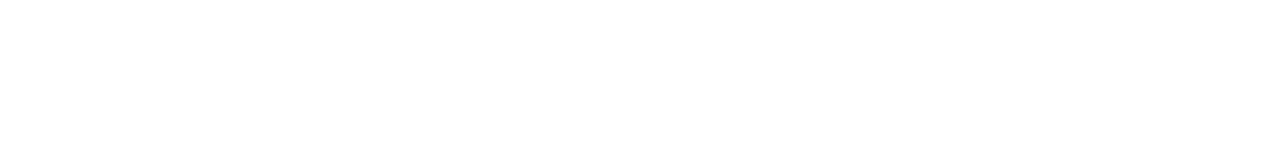
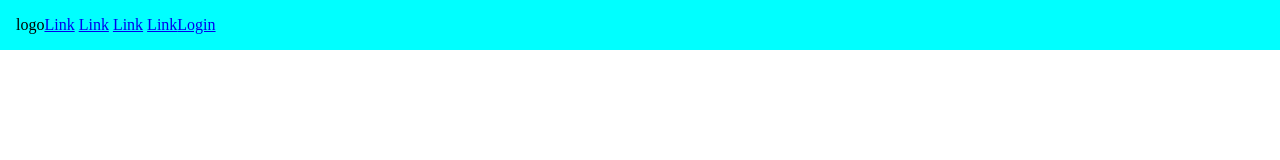
Before and after one commit to MicheleFumi/htmlcss-struttura-discord, a plain HTML site: page index.html in a window 1280 px wide. Drawn offline with Linux system fonts and the light colour scheme.

Commit message:
place header section

```diff
--- a/assets/css/style.css
+++ b/assets/css/style.css
@@ -0,0 +1,22 @@
+/* region_common */
+*{
+    Margin:0;
+    Padding: 0;
+    Box-sizing: border-box;
+    }
+
+    Img{
+    Max-width: 100%
+}
+/* HEADER COMMON */
+.header{
+    background-color: aqua;
+    padding: 1rem;
+}
+
+/* FLEX_HEADER */
+.h_fl_container{
+display: flex;
+
+
+}
--- a/index.html
+++ b/index.html
@@ -7,7 +7,24 @@
     <link rel="stylesheet" href="./assets/css/style.css">
 </head>
 <body>
-    <header></header>
+
+
+    <header class="header"> <!-- HEADER WITH LINKS -->
+        <section class="h_fl_container">
+            <div>logo</div>
+
+            <div class="h_fl_link">
+                <a href="#">Link</a>
+                <a href="#">Link</a>
+                <a href="#">Link</a>
+                <a href="#">Link</a>
+            </div>
+
+            <div class="h_fl_login">
+                <a href="#">Login</a>
+            </div>
+        </section>
+    </header>
 
 
 
```
